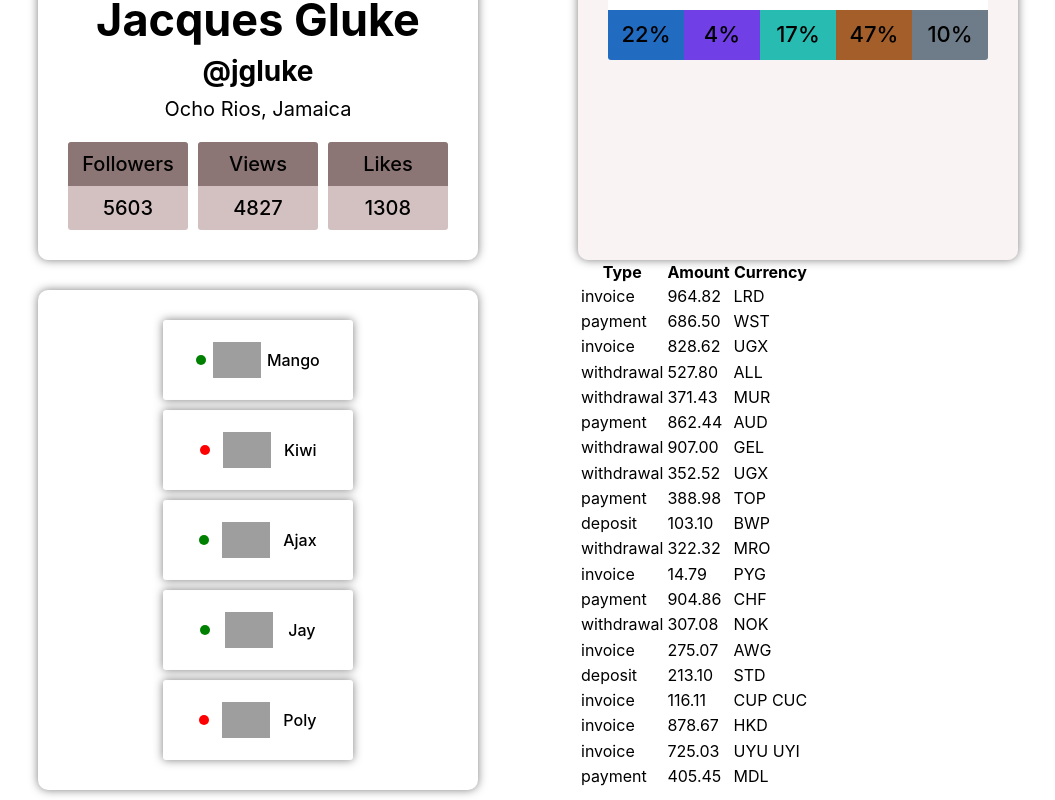
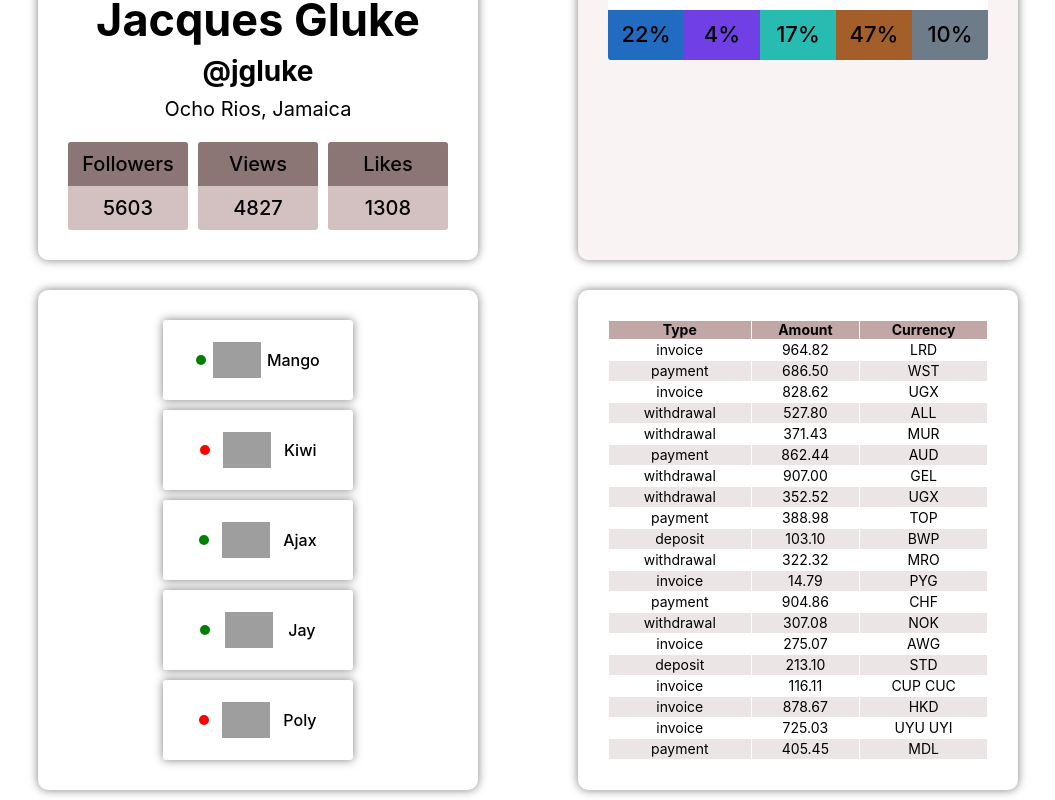
Before and after one commit to Irina-Koksharova/goit-react-hw-01-components, a React (Create React App) app: page / in a window 1280 px wide. Shown: the part 250-1050 px from the top of the page, without its empty margins (112-1167 px from the left). Built offline with nearby package versions, Linux system fonts and the light colour scheme; grey boxes are pictures that could not be loaded.

Commit message:
Добавляет стили для компонента TransactionHistory

```diff
--- a/src/components/Profile/Profile.jsx
+++ b/src/components/Profile/Profile.jsx
@@ -1,7 +1,8 @@
 import PropTypes from 'prop-types';
 import s from './Profile.module.css';
+import defaultImage from './no-avatar.jpg';
 
-function Profile({ name, tag, location, avatar, stats }) {
+function Profile({ name, tag, location, avatar = defaultImage, stats }) {
   return (
     <div className={s.container}>
       <div className={s.description}>
@@ -11,16 +12,16 @@ function Profile({ name, tag, location, avatar, stats }) {
         <p className={s.location}>{location}</p>
       </div>
 
-      <ul className={s.stats}>
-        <li className={s.stat}>
+      <ul className={s.statsList}>
+        <li className={s.statsItem}>
           <span className={s.label}>Followers</span>
           <span className={s.quantity}>{stats.followers}</span>
         </li>
-        <li className={s.stat}>
+        <li className={s.statsItem}>
           <span className={s.label}>Views</span>
           <span className={s.quantity}>{stats.views}</span>
         </li>
-        <li className={s.stat}>
+        <li className={s.statsItem}>
           <span className={s.label}>Likes</span>
           <span className={s.quantity}>{stats.likes}</span>
         </li>
--- a/src/components/Profile/Profile.module.css
+++ b/src/components/Profile/Profile.module.css
@@ -16,6 +16,7 @@
   display: block;
   width: 100%;
   height: 55%;
+  object-fit: contain;
 }
 
 .name {
@@ -35,7 +36,7 @@
   font-size: 20px;
 }
 
-.stats {
+.statsList {
   display: flex;
   height: 20%;
   margin: 0;
@@ -43,11 +44,11 @@
   list-style-type: none;
 }
 
-.stat {
+.statsItem {
   width: calc((100% - 20px) / 3);
 }
 
-.stat:not(:last-child) {
+.statsItem:not(:last-child) {
   margin-right: 10px;
 }
 
--- a/src/components/TransactionHistory/TransactionHistory.jsx
+++ b/src/components/TransactionHistory/TransactionHistory.jsx
@@ -1,9 +1,11 @@
 import PropTypes from 'prop-types';
 import TransactionItem from './TransactionItem/TransactionItem';
+import s from './TransactionHistory.module.css';
 
-function TransactionHistory({items}) {
-    return <table className="transaction-history">
-        <thead>
+function TransactionHistory({ items }) {
+  return (
+    <table className={s.table}>
+      <thead className={s.head}>
         <tr>
           <th>Type</th>
           <th>Amount</th>
@@ -12,17 +14,17 @@ function TransactionHistory({items}) {
       </thead>
       <tbody>
         {items.map(item => (
-                <tr key={item.id}>
+          <tr className={s.string} key={item.id}>
             <TransactionItem
               type={item.type}
               amount={item.amount}
               currency={item.currency}
             />
           </tr>
-            )
-            )}
+        ))}
       </tbody>
     </table>
+  );
 }
 
 TransactionHistory.propTypes = {
@@ -31,6 +33,6 @@ TransactionHistory.propTypes = {
       id: PropTypes.string.isRequired,
     }),
   ),
-}
+};
 
 export default TransactionHistory;
--- /dev/null
+++ b/src/components/TransactionHistory/TransactionHistory.module.css
@@ -0,0 +1,23 @@
+.table {
+  width: calc((100% - 100px) / 2);
+  height: 500px;
+  margin: 30px 0 0;
+  padding: 30px;
+  text-align: center;
+  border-spacing: 1px;
+  border-radius: 10px;
+  box-shadow: 0 0 10px rgba(0, 0, 0, 0.5);
+  font-size: 14px;
+}
+
+.head {
+  background-color: rgb(194, 167, 167);
+}
+
+.string:nth-child(even) {
+  background-color: rgb(236, 229, 229);
+}
+
+.string:nth-child(odd) {
+  background-color: white;
+}
```
Also changed, not shown: src/components/Profile/no-avatar.jpg (added), src/components/TransactionHistory/TransactionHistory.css (deleted), src/components/TransactionHistory/TransactionItem/TransactionItem.css (deleted), 1 other file (tests, documents, lock files or other folders). Lines whose indentation alone changed are shown as unchanged.
